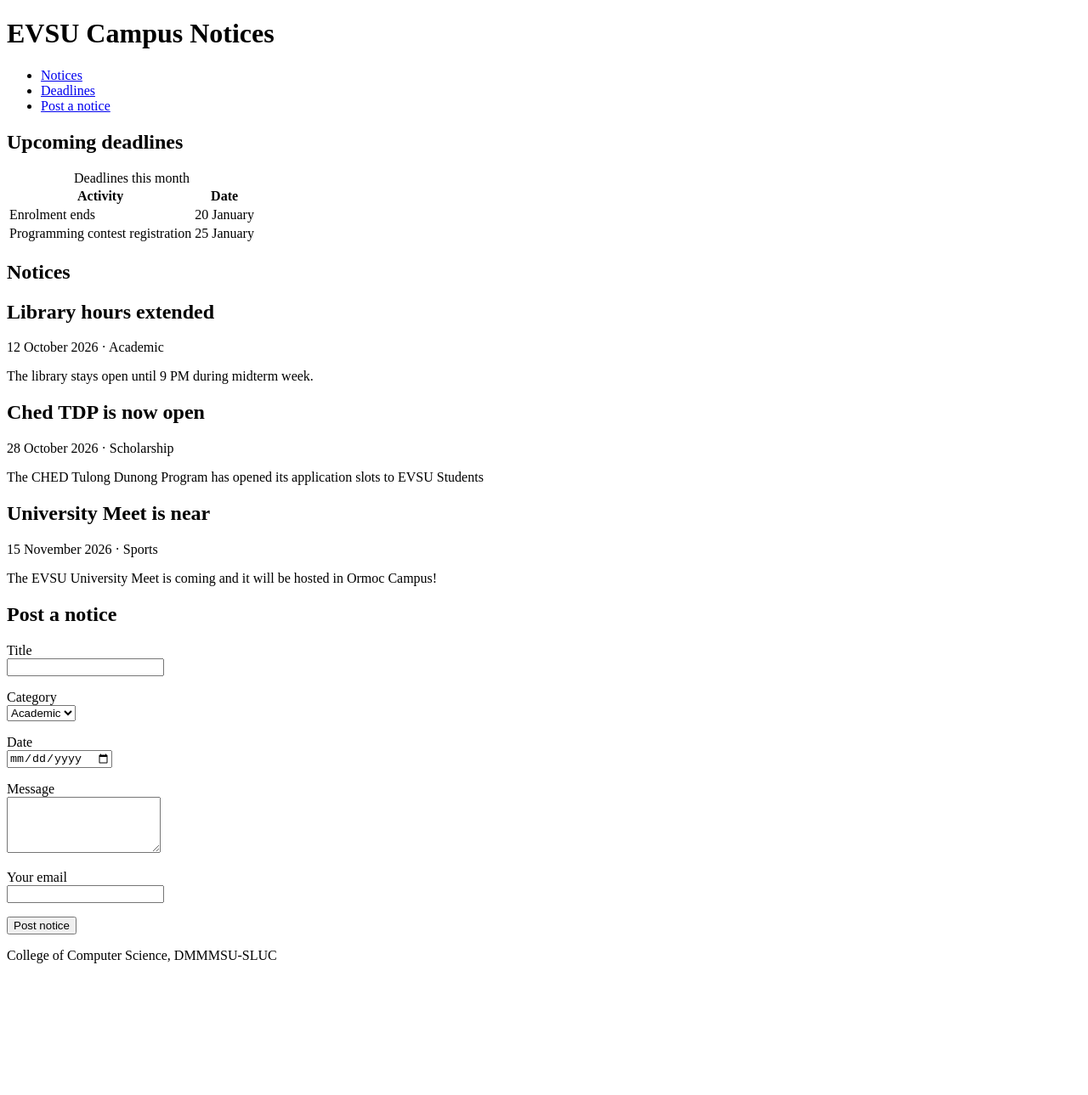
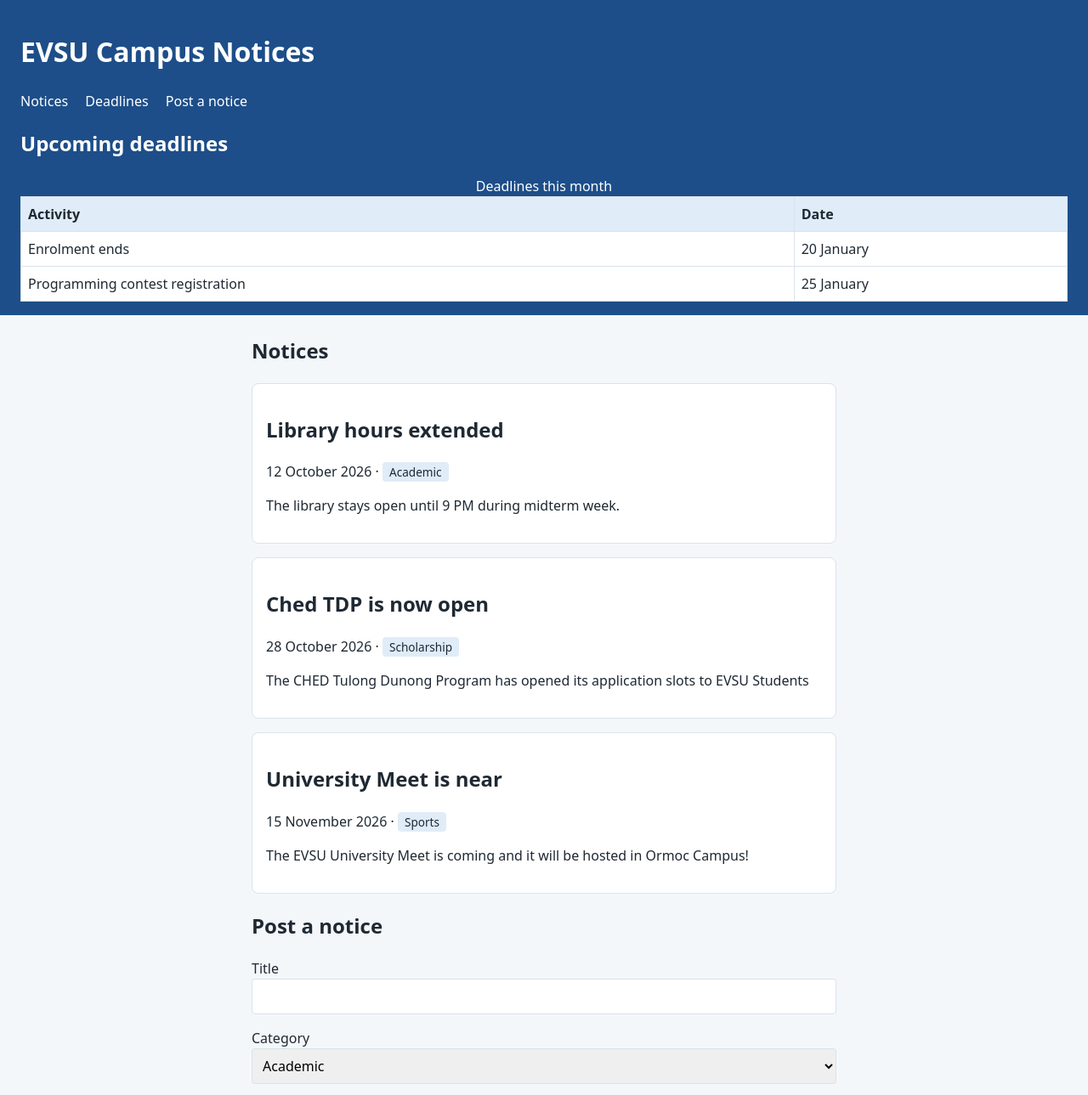
Before and after one commit to jayjayyymon/campus-notice-board, a plain HTML site: page index.html in a window 1280 px wide. Shown: the top 1289 px of the page at 85% size. Before the commit the page ends 1150 px from the top, so only its background shows below. Drawn offline with Linux system fonts and the light colour scheme.

Commit message:
Add external stylesheet with variables

```diff
--- a/index.html
+++ b/index.html
@@ -4,6 +4,7 @@
     <meta charset="utf-8">
     <meta name="viewport" content="width=device-width, initial-scale=1">
     <title>EVSU Campus Notices</title>
+    <link rel="stylesheet" href="styles.css">
   </head>
   <body>
     <header>
--- /dev/null
+++ b/styles.css
@@ -0,0 +1,117 @@
+:root {
+  --brand: #1d4e89;
+  --brand-soft: #e0ecf8;
+  --surface: #ffffff;
+  --page: #f4f7fa;
+  --text: #1f2933;
+  --border: #d9e2ec;
+  --radius: 8px;
+}
+
+* {
+  box-sizing: border-box;
+}
+
+body {
+  font-family: system-ui, sans-serif;
+  font-size: 1rem;
+  line-height: 1.5;
+  margin: 0;
+  background: var(--page);
+  color: var(--text);
+}
+
+header {
+  background: var(--brand);
+  color: white;
+  padding: 16px 24px;
+}
+
+main {
+  max-width: 720px;
+  margin: 24px auto;
+  padding: 0 16px;
+}
+
+.notice {
+  background: var(--surface);
+  border: 1px solid var(--border);
+  border-radius: var(--radius);
+  padding: 16px;
+  margin-bottom: 16px;
+}
+
+.tag {
+  background: var(--brand-soft);
+  border-radius: 4px;
+  padding: 2px 8px;
+  font-size: 0.85rem;
+}
+
+footer {
+  text-align: center;
+  padding: 16px;
+}
+
+nav ul {
+  list-style: none;
+  margin: 0;
+  padding: 0;
+}
+nav li {
+  display: inline-block;
+  margin-right: 16px;
+}
+nav a {
+  color: white;
+  text-decoration: none;
+}
+nav a:hover {
+  text-decoration: underline;
+}
+
+table {
+  border-collapse: collapse;
+  width: 100%;
+  background: var(--surface);
+}
+th,
+td {
+  color: var(--text);
+  border: 1px solid var(--border);
+  padding: 8px;
+  text-align: left;
+}
+th {
+  background: var(--brand-soft);
+}
+
+input,
+select,
+textarea {
+  width: 100%;
+  padding: 8px;
+  border: 1px solid var(--border);
+  border-radius: 4px;
+  font: inherit;
+}
+input:focus,
+select:focus,
+textarea:focus {
+  outline: 3px solid var(--brand);
+}
+
+button {
+  background: var(--brand);
+  color: white;
+  border: 0;
+  border-radius: var(--radius);
+  padding: 10px 20px;
+  font: inherit;
+  cursor: pointer;
+}
+button:hover {
+  background: #163b69;
+}
+
+/* The last rule won because CSS reads from top to bottom and if there are two rules with the same specificty it follows the later one */
```
Also changed, not shown: images/1st week.png (added), images/css-conflict.png (added).
